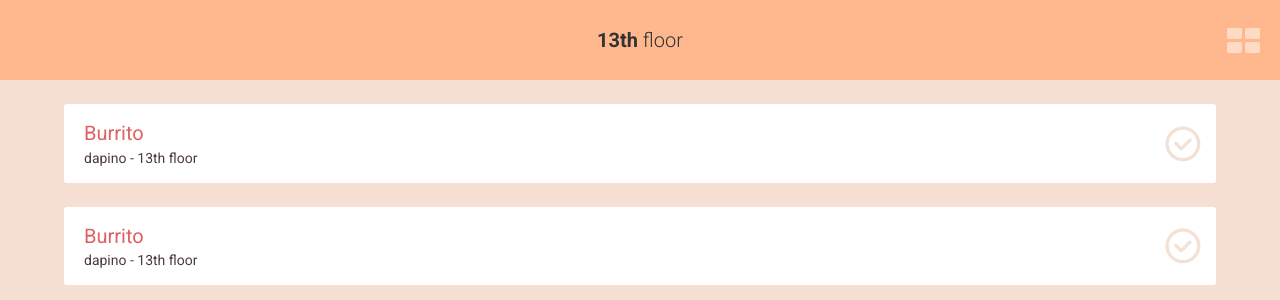
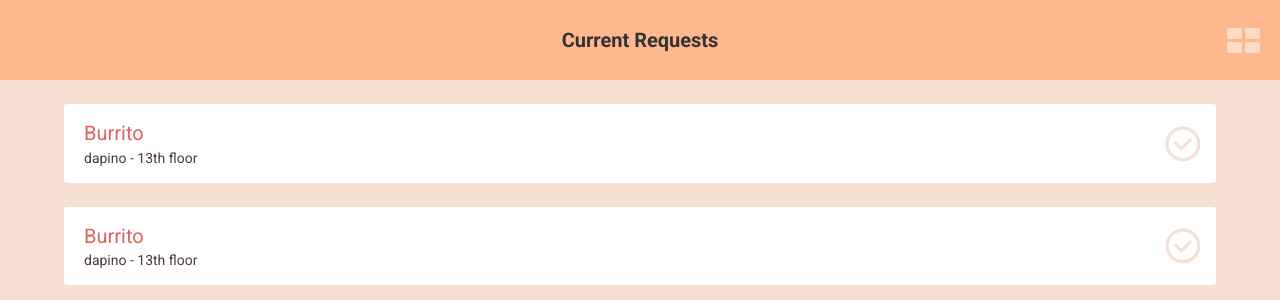
Before and after one commit to doublerainbo/yelp-hackathon-18, a Django app: page / in a window 1280 px wide. Shown: the part 161-461 px from the top of the page. Run offline with Django 3.2, Linux system fonts and the light colour scheme; data that the repository does not hold is empty; parts of the project's set-up code (start-up, migrations or seed data) failed here and were passed over; some libraries are stand-ins or nearby versions.

Commit message:
user location input. Change title on header bar

```diff
--- a/kitchen_app/templates/index.html
+++ b/kitchen_app/templates/index.html
@@ -18,11 +18,14 @@
             <form id="request_form" action="{% url 'api:create_request' %}" method="post">
                 {% csrf_token %}
                 <div class="input-container">
-                    <input name="name" class="order-name center" type="text" placeholder="John Doe">
+                    <input name="name" class="order-name center" type="text" placeholder="Enter username here">
+                </div>
+                <div class="input-container">
+                    <input name="user_location" class="order-name center" type="text" placeholder="Where are you located?">
                 </div>
                 <div class="input-container">
                     <select class="order-floor center">
-                        <option>Select a floor</option>
+                        <option>Select a floor where your snack is located</option>
                         {% for i in floor_options %}
                             <option>{{i}}</option>
                         {% endfor %}
@@ -41,7 +44,7 @@
             </form>
         </div>
         <div class="floor">
-            <div class="current-floor">13th<span> floor</span></div>
+            <div class="current-floor">Current Requests</div>
             <img class="grid-toggle" src="{% static "images/grid.png" %}">
         </div>
         <div class="all-orders">
```
